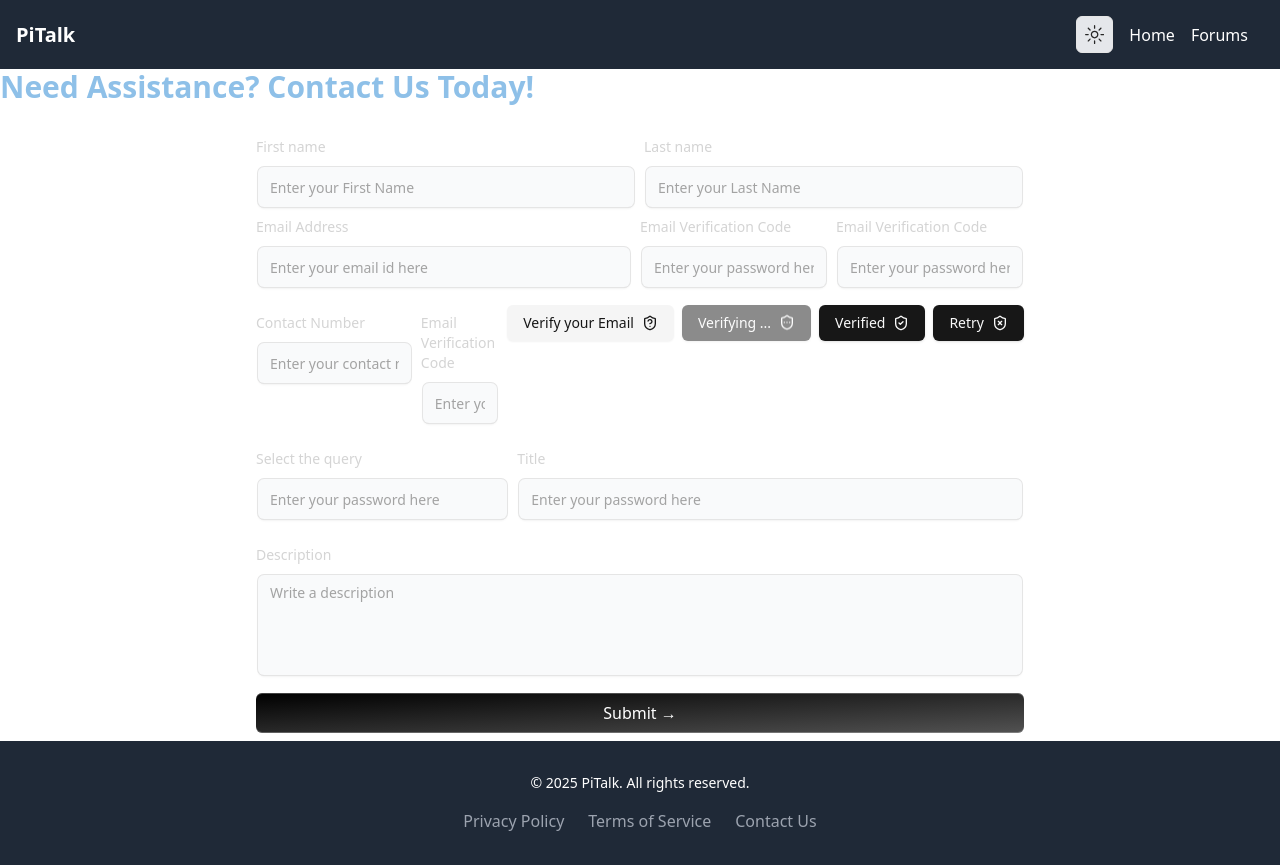
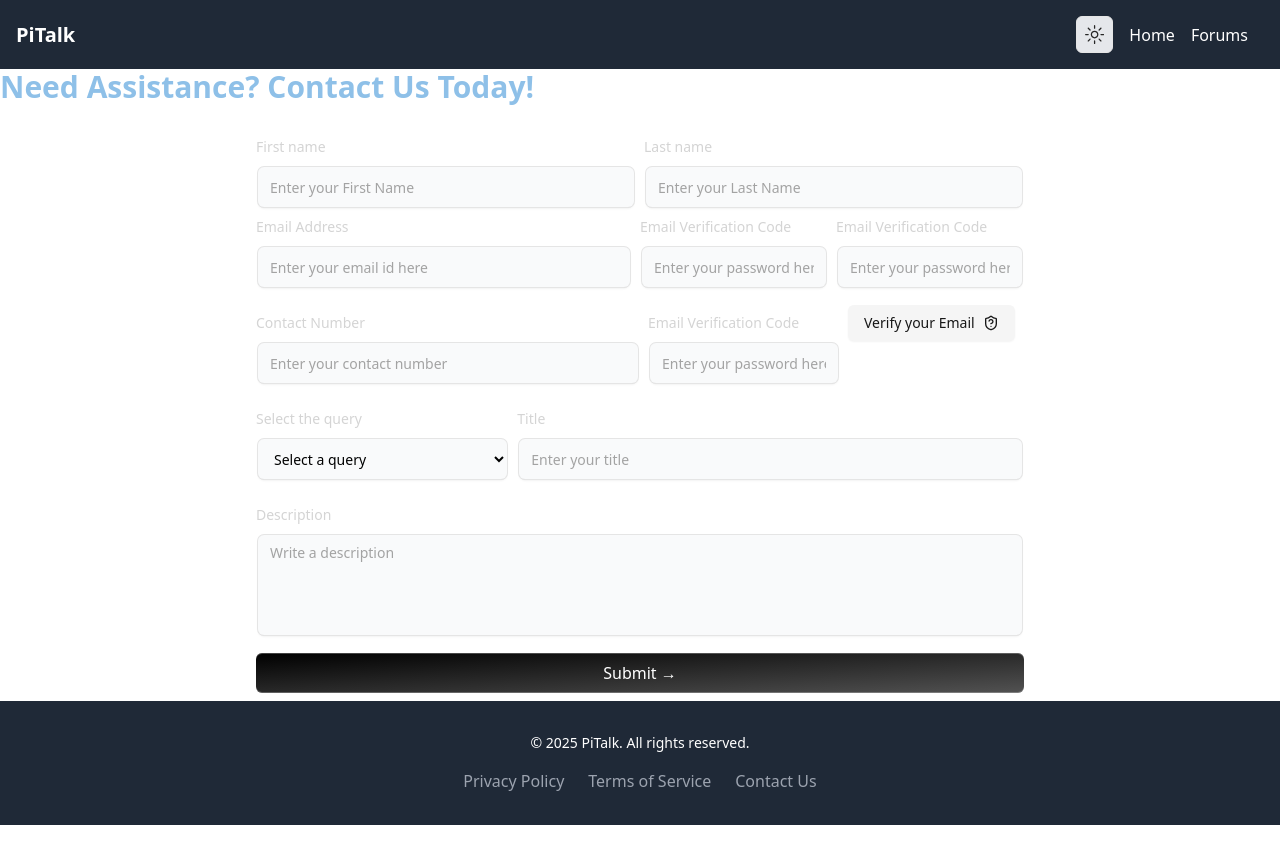
Before and after one commit to adityakashyap5047/PiTalk, a Next.js app: page /contact-us in a window 1280 px wide. After the commit the page ends 825 px from the top, so only its background shows below. Built offline with nearby package versions, Linux system fonts and the light colour scheme.

Commit message:
analyse the code

```diff
--- a/app/contact-us/ContactUs.js
+++ b/app/contact-us/ContactUs.js
@@ -8,6 +8,7 @@
 import { Button } from "@/components/ui/button";
 import { svg_retry, svg_verified, svg_verify, svg_verifying } from "@/components/svg";
 import { Loader2, Mail } from "lucide-react";
+import { Select } from "@/components/ui/select";
 
 const SignupFormDemo = () => {
   const handleSubmit = (e) => {
@@ -29,11 +30,11 @@
           className="flex flex-col md:flex-row md:space-x-2">
           <LabelInputContainer>
             <Label htmlFor="firstname" className="text-neutral-300 text-sm max-w-sm mt-2 dark:text-neutral-600">First name</Label>
-            <Input id="firstname" placeholder="Enter your First Name" type="text" />
+            <Input id="firstname" placeholder="Enter your First Name" type="text" required/>
           </LabelInputContainer>
           <LabelInputContainer>
             <Label htmlFor="lastname" className="text-neutral-300 text-sm max-w-sm mt-2 dark:text-neutral-600">Last name</Label>
-            <Input id="lastname" placeholder="Enter your Last Name" type="text" />
+            <Input id="lastname" placeholder="Enter your Last Name" type="text" required/>
           </LabelInputContainer>
         </div>
         <div className="flex flex-col md:flex-row md:space-x-2">
@@ -41,7 +42,7 @@
     <Label htmlFor="email" className="text-neutral-300 text-sm max-w-sm mt-2 dark:text-neutral-600">
       Email Address
     </Label>
-    <Input id="email" placeholder="Enter your email id here" type="email" />
+    <Input id="email" placeholder="Enter your email id here" type="email" required/>
   </LabelInputContainer>
   <LabelInputContainer className="mb-4 md:w-1/4">
     <Label htmlFor="password" className="text-neutral-300 text-sm max-w-sm mt-2 dark:text-neutral-600">
@@ -69,14 +70,8 @@
     </Label>
     <Input id="password" placeholder="Enter your password here" type="password" />
   </LabelInputContainer>
-  {/* <LabelInputContainer className="mb-4 md:w-1/4">
-    <Label htmlFor="password" className="text-neutral-300 text-sm max-w-sm mt-2 dark:text-neutral-600">
-      Email Verification Code
-    </Label>
-    <Input id="password" placeholder="Enter your password here" type="password" />
-  </LabelInputContainer> */}
-  <Button variant="secondary">Verify your Email {svg_verify}</Button>
-  <Button disabled>
+  <Button variant="secondary" type="button">Verify your Email {svg_verify}</Button>
+  {/* <Button disabled>
       Verifying ...
       <span className="animate-bounce">{svg_verifying}</span>
     </Button>
@@ -87,16 +82,21 @@
     <Button>
       Retry
       {svg_retry}
-    </Button>
+    </Button> */}
 </div>
 <div className="flex flex-col md:flex-row md:space-x-2">
         <LabelInputContainer className="mb-4 md:w-1/2">
           <Label htmlFor="password" className="text-neutral-300 text-sm max-w-sm mt-2 dark:text-neutral-600">Select the query</Label>
-          <Input id="password" placeholder="Enter your password here" type="number" required novalidation/>
+          <Select>
+          <option value="">Select a query</option>
+          <option value="option1">Option 1</option>
+          <option value="option2">Option 2</option>
+          <option value="option3">Option 3</option>
+        </Select>
         </LabelInputContainer>
         <LabelInputContainer className="mb-4">
           <Label htmlFor="password" className="text-neutral-300 text-sm max-w-sm mt-2 dark:text-neutral-600">Title</Label>
-          <Input id="password" placeholder="Enter your password here" type="number" required/>
+          <Input id="password" placeholder="Enter your title" required/>
         </LabelInputContainer>
         </div>
         <LabelInputContainer className="mb-4">
--- a/components/ui/select.jsx
+++ b/components/ui/select.jsx
@@ -1,121 +1,59 @@
-"use client"
+"use client";
 
-import * as React from "react"
-import * as SelectPrimitive from "@radix-ui/react-select"
-import { Check, ChevronDown, ChevronUp } from "lucide-react"
+import * as React from "react";
+import { cn } from "@/lib/utils";
+import { useMotionTemplate, useMotionValue, motion } from "framer-motion";
 
-import { cn } from "@/lib/utils"
+const Select = React.forwardRef(({ className, children, ...props }, ref) => {
+  const radius = 100; // Adjust the radius of the hover effect
+  const [visible, setVisible] = React.useState(false);
 
-const Select = SelectPrimitive.Root
+  let mouseX = useMotionValue(0);
+  let mouseY = useMotionValue(0);
 
-const SelectGroup = SelectPrimitive.Group
+  function handleMouseMove({ currentTarget, clientX, clientY }) {
+    let { left, top } = currentTarget.getBoundingClientRect();
 
-const SelectValue = SelectPrimitive.Value
+    mouseX.set(clientX - left);
+    mouseY.set(clientY - top);
+  }
 
-const SelectTrigger = React.forwardRef(({ className, children, ...props }, ref) => (
-  <SelectPrimitive.Trigger
-    ref={ref}
-    className={cn(
-      "flex h-9 w-full items-center justify-between whitespace-nowrap rounded-md border border-input bg-transparent px-3 py-2 text-sm shadow-sm ring-offset-background placeholder:text-muted-foreground focus:outline-none focus:ring-1 focus:ring-ring disabled:cursor-not-allowed disabled:opacity-50 [&>span]:line-clamp-1",
-      className
-    )}
-    {...props}>
-    {children}
-    <SelectPrimitive.Icon asChild>
-      <ChevronDown className="h-4 w-4 opacity-50" />
-    </SelectPrimitive.Icon>
-  </SelectPrimitive.Trigger>
-))
-SelectTrigger.displayName = SelectPrimitive.Trigger.displayName
+  return (
+    <motion.div
+      style={{
+        background: useMotionTemplate`
+      radial-gradient(
+        ${visible ? radius + "px" : "0px"} circle at ${mouseX}px ${mouseY}px,
+        var(--blue-500),
+        transparent 80%
+      )
+    `,
+      }}
+      onMouseMove={handleMouseMove}
+      onMouseEnter={() => setVisible(true)}
+      onMouseLeave={() => setVisible(false)}
+      className="p-[2px] rounded-lg transition duration-300 group/select"
+    >
+      <select
+        ref={ref}
+        className={cn(
+          `flex h-10 w-full border-none bg-gray-50 dark:bg-zinc-800 text-black dark:text-white shadow-input rounded-md px-3 py-2 text-sm
+          file:border-0 file:bg-transparent
+          file:text-sm file:font-medium placeholder:text-neutral-400 dark:placeholder:text-neutral-600
+          focus-visible:outline-none focus-visible:ring-[2px] focus-visible:ring-neutral-400 dark:focus-visible:ring-neutral-600
+          disabled:cursor-not-allowed disabled:opacity-50
+          dark:shadow-[0px_0px_1px_1px_var(--neutral-700)]
+          group-hover/select:shadow-none transition duration-400
+          `,
+          className
+        )}
+        {...props}
+      >
+        {children}
+      </select>
+    </motion.div>
+  );
+});
+Select.displayName = "Select";
 
-const SelectScrollUpButton = React.forwardRef(({ className, ...props }, ref) => (
-  <SelectPrimitive.ScrollUpButton
-    ref={ref}
-    className={cn("flex cursor-default items-center justify-center py-1", className)}
-    {...props}>
-    <ChevronUp className="h-4 w-4" />
-  </SelectPrimitive.ScrollUpButton>
-))
-SelectScrollUpButton.displayName = SelectPrimitive.ScrollUpButton.displayName
-
-const SelectScrollDownButton = React.forwardRef(({ className, ...props }, ref) => (
-  <SelectPrimitive.ScrollDownButton
-    ref={ref}
-    className={cn("flex cursor-default items-center justify-center py-1", className)}
-    {...props}>
-    <ChevronDown className="h-4 w-4" />
-  </SelectPrimitive.ScrollDownButton>
-))
-SelectScrollDownButton.displayName =
-  SelectPrimitive.ScrollDownButton.displayName
-
-const SelectContent = React.forwardRef(({ className, children, position = "popper", ...props }, ref) => (
-  <SelectPrimitive.Portal>
-    <SelectPrimitive.Content
-      ref={ref}
-      className={cn(
-        "relative z-50 max-h-96 min-w-[8rem] overflow-hidden rounded-md border bg-popover text-popover-foreground shadow-md data-[state=open]:animate-in data-[state=closed]:animate-out data-[state=closed]:fade-out-0 data-[state=open]:fade-in-0 data-[state=closed]:zoom-out-95 data-[state=open]:zoom-in-95 data-[side=bottom]:slide-in-from-top-2 data-[side=left]:slide-in-from-right-2 data-[side=right]:slide-in-from-left-2 data-[side=top]:slide-in-from-bottom-2",
-        position === "popper" &&
-          "data-[side=bottom]:translate-y-1 data-[side=left]:-translate-x-1 data-[side=right]:translate-x-1 data-[side=top]:-translate-y-1",
-        className
-      )}
-      position={position}
-      {...props}>
-      <SelectScrollUpButton />
-      <SelectPrimitive.Viewport
-        className={cn("p-1", position === "popper" &&
-          "h-[var(--radix-select-trigger-height)] w-full min-w-[var(--radix-select-trigger-width)]")}>
-        {children}
-      </SelectPrimitive.Viewport>
-      <SelectScrollDownButton />
-    </SelectPrimitive.Content>
-  </SelectPrimitive.Portal>
-))
-SelectContent.displayName = SelectPrimitive.Content.displayName
-
-const SelectLabel = React.forwardRef(({ className, ...props }, ref) => (
-  <SelectPrimitive.Label
-    ref={ref}
-    className={cn("px-2 py-1.5 text-sm font-semibold", className)}
-    {...props} />
-))
-SelectLabel.displayName = SelectPrimitive.Label.displayName
-
-const SelectItem = React.forwardRef(({ className, children, ...props }, ref) => (
-  <SelectPrimitive.Item
-    ref={ref}
-    className={cn(
-      "relative flex w-full cursor-default select-none items-center rounded-sm py-1.5 pl-2 pr-8 text-sm outline-none focus:bg-accent focus:text-accent-foreground data-[disabled]:pointer-events-none data-[disabled]:opacity-50",
-      className
-    )}
-    {...props}>
-    <span className="absolute right-2 flex h-3.5 w-3.5 items-center justify-center">
-      <SelectPrimitive.ItemIndicator>
-        <Check className="h-4 w-4" />
-      </SelectPrimitive.ItemIndicator>
-    </span>
-    <SelectPrimitive.ItemText>{children}</SelectPrimitive.ItemText>
-  </SelectPrimitive.Item>
-))
-SelectItem.displayName = SelectPrimitive.Item.displayName
-
-const SelectSeparator = React.forwardRef(({ className, ...props }, ref) => (
-  <SelectPrimitive.Separator
-    ref={ref}
-    className={cn("-mx-1 my-1 h-px bg-muted", className)}
-    {...props} />
-))
-SelectSeparator.displayName = SelectPrimitive.Separator.displayName
-
-export {
-  Select,
-  SelectGroup,
-  SelectValue,
-  SelectTrigger,
-  SelectContent,
-  SelectLabel,
-  SelectItem,
-  SelectSeparator,
-  SelectScrollUpButton,
-  SelectScrollDownButton,
-}
+export { Select };
```
